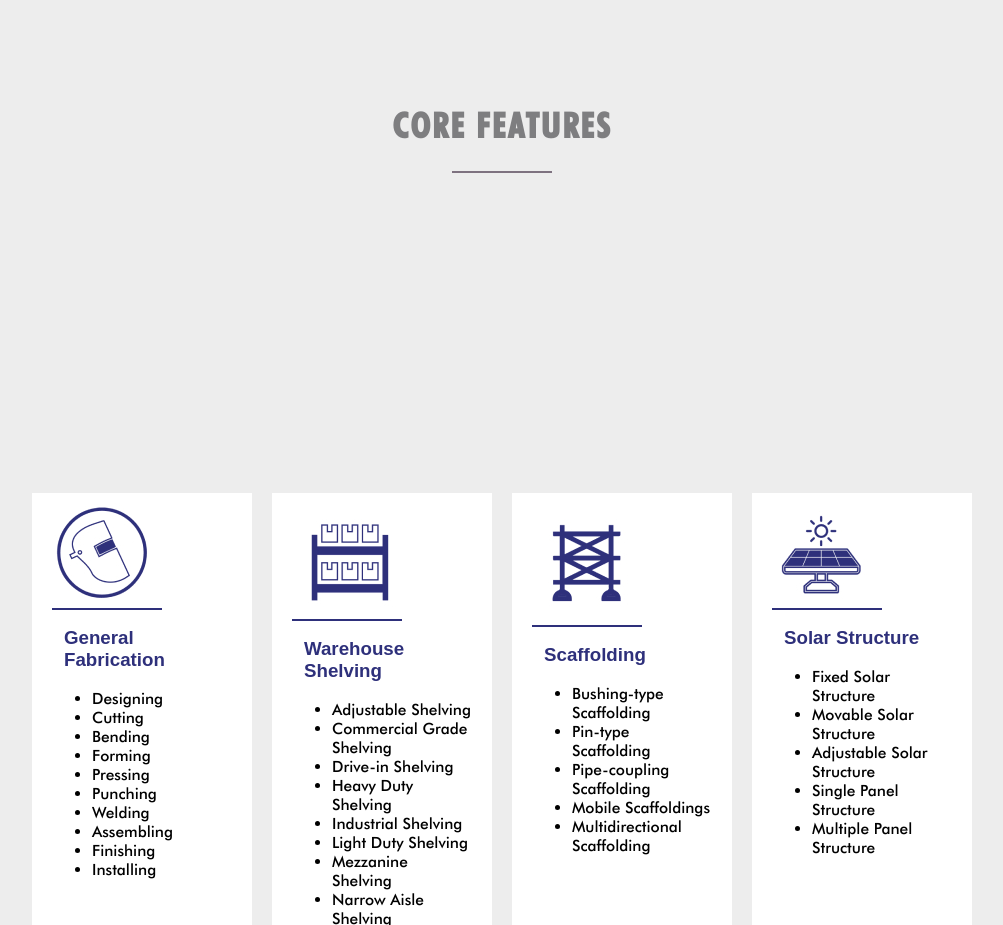
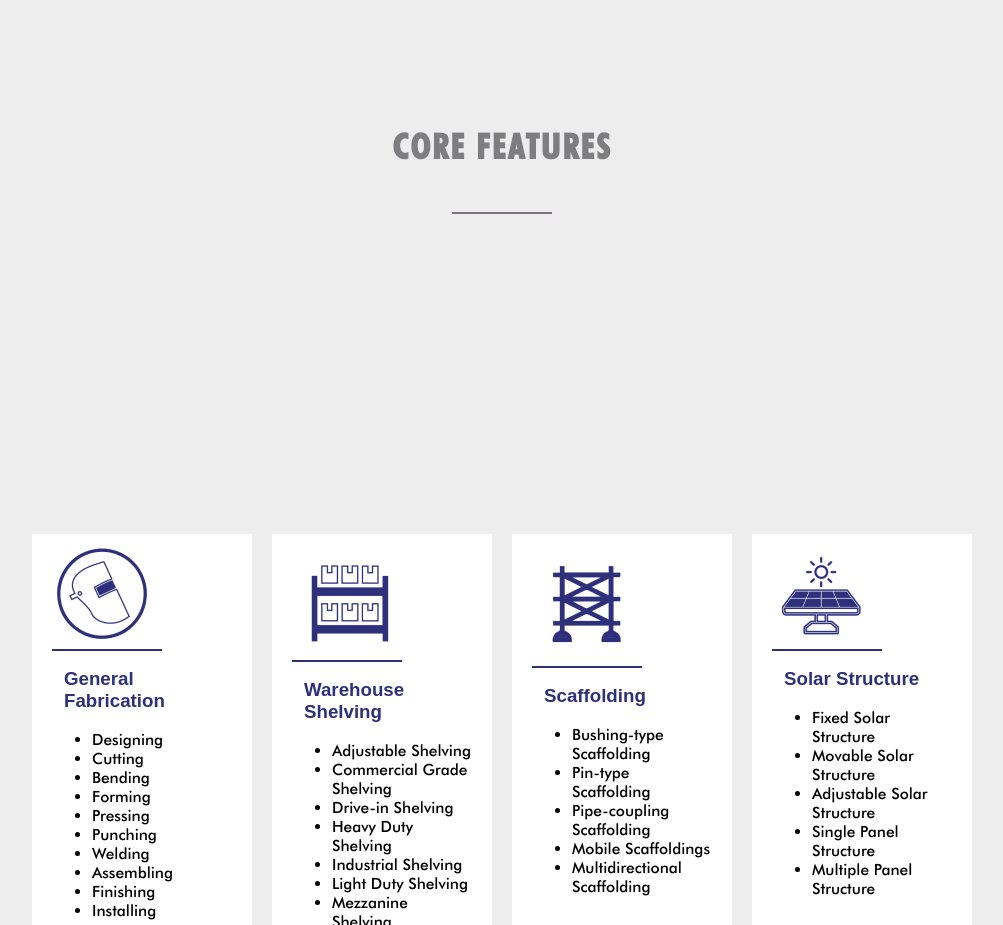
Before and after one commit to Usamaalikhan654/Habibullah-WB, a React (Create React App) app in the folder hepl-master/: page / in a window 1280 px wide. Shown: the part 1020-1945 px from the top of the page, without its empty margins (138-1141 px from the left). Built offline with nearby package versions, Linux system fonts and the light colour scheme.

Commit message:
3.1.6
version extended

```diff
--- a/hepl-master/src/Pages/Home/Home.module.scss
+++ b/hepl-master/src/Pages/Home/Home.module.scss
@@ -76,7 +76,7 @@
   font-style: normal;
   font-weight: bold;
   font-size: 35px;
-  line-height: 1px;
+  line-height: -1px;
   display: flex;
   align-items: center;
   letter-spacing: 0.06em;
```
